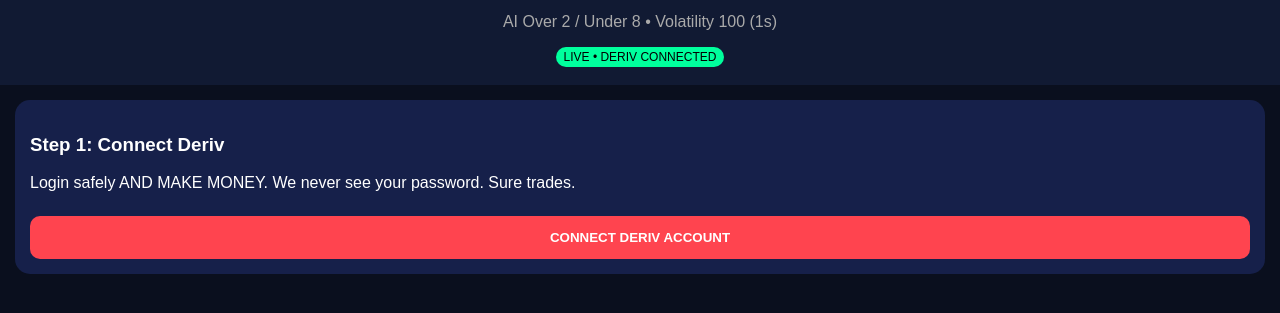
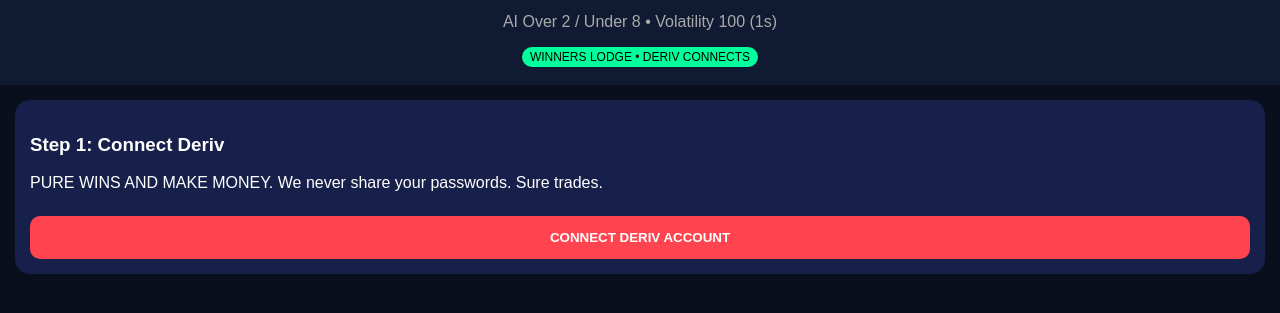
Before and after one commit to Ojay-037/OJAY-KILLERBOT, a plain HTML site: page index.html in a window 1280 px wide. Shown: the part 61-374 px from the top of the page. Drawn offline with Linux system fonts and the light colour scheme.

Commit message:
Revise text in index.html for better messaging
Updated text in header and login card for clarity.

```diff
--- a/index.html
+++ b/index.html
@@ -24,12 +24,12 @@ button{width:100%;padding:14px;border:none;border-radius:10px;font-weight:bold;m
 <header>
 <h1>🤖 OJAY KILLER BOT</h1>
 <p class="sub">AI Over 2 / Under 8 • Volatility 100 (1s)</p>
-<span class="badge">LIVE • DERIV CONNECTED</span>
+<span class="badge">WINNERS LODGE • DERIV CONNECTS</span>
 </header>
 
 <div class="card" id="loginCard">
 <h3>Step 1: Connect Deriv</h3>
-<p>Login safely AND MAKE MONEY. We never see your password. Sure trades.</p>
+<p>PURE WINS AND MAKE MONEY. We never share your passwords. Sure trades.</p>
 <button class="login" onclick="loginDeriv()">CONNECT DERIV ACCOUNT</button>
 </div>
 
```
